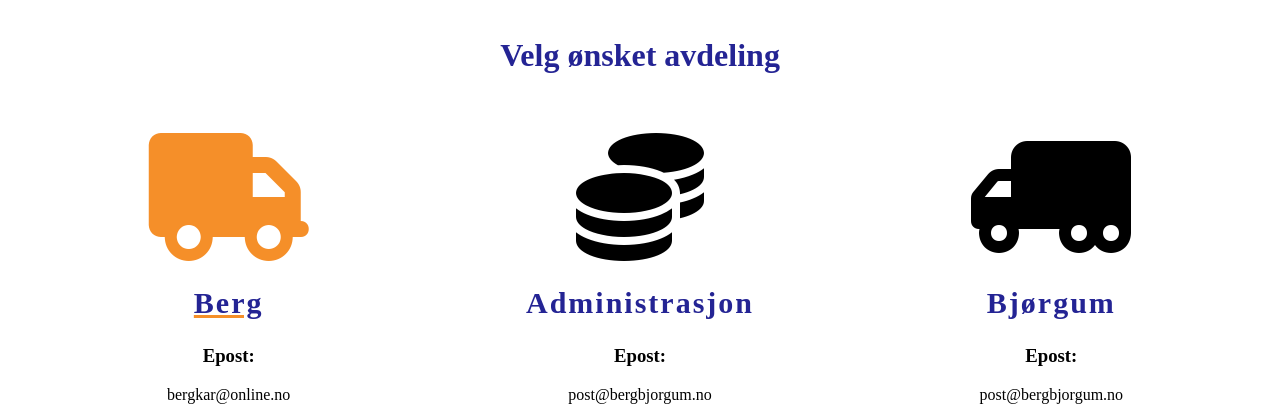
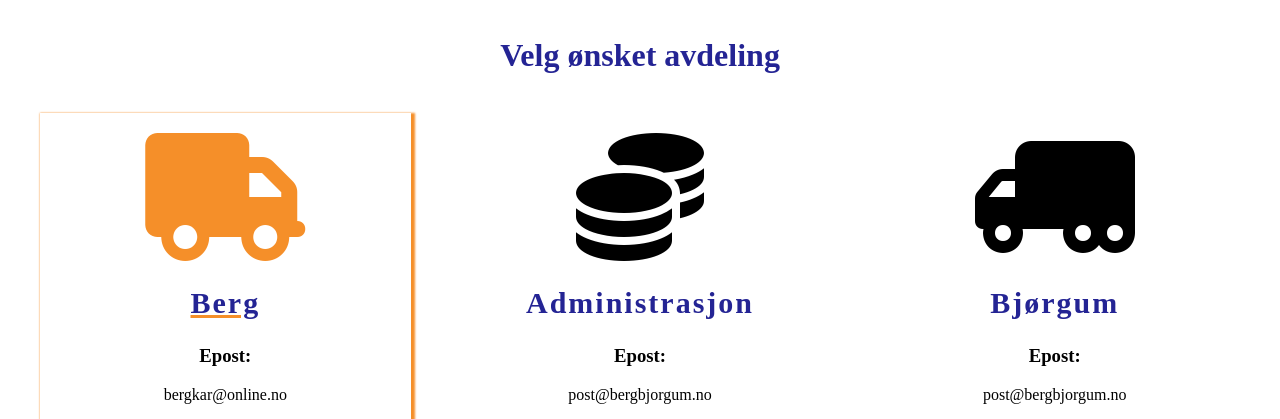
Before and after one commit to evafha/berg-karosseri, a plain HTML site: page index.html in a window 1280 px wide. In both pictures the pointer is over the element 228 px from the left and 670 px from the top of the page. Shown: the part 356-775 px from the top of the page. Drawn offline with Linux system fonts and the light colour scheme.

Commit message:
Update style.css

```diff
--- a/css/style.css
+++ b/css/style.css
@@ -214,6 +214,11 @@ a.forside:hover {
   text-decoration: underline;
 }
 
+.grid_container_start_1 div:hover {
+  box-sizing: border-box;
+  box-shadow: 2px 2px 2px 2px #F58F29;
+}
+
 /*=============================================
 =           grid_container_start_1             =
 =============================================*/
@@ -222,6 +227,7 @@ a.forside:hover {
   grid-template-areas: 'A B C';
   max-width: 1200px;
   margin: 0 auto;
+  grid-gap: 10px;
 }
 
 .grid_container_start_1 div {
@@ -231,6 +237,7 @@ a.forside:hover {
   border: ;
   padding-top: ;
   text-align: center;
+  background-color: ;
 }
 
 .grid_container_start_1 img {
```
